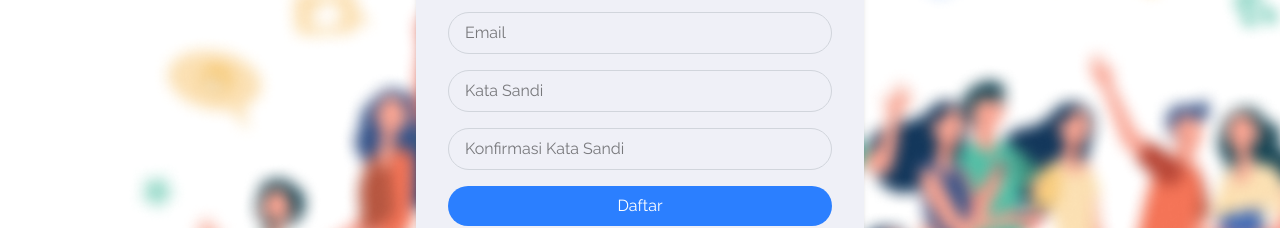
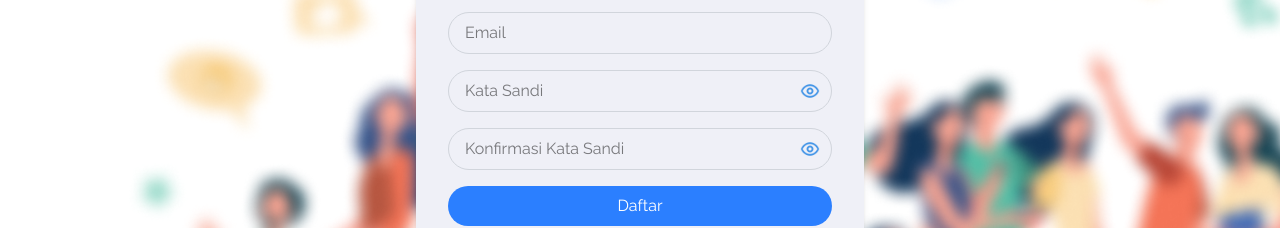
Before and after one commit to muktiabdii/easygo-web, a React (Vite) app: page /register-step-two in a window 1280 px wide. Shown: the part 309-537 px from the top of the page. Built offline with nearby package versions, Linux system fonts and the light colour scheme.

Commit message:
add show password

```diff
--- a/src/pages/LoginPage.jsx
+++ b/src/pages/LoginPage.jsx
@@ -7,6 +7,7 @@ const LoginPage = () => {
   const navigate = useNavigate();
   const [email, setEmail] = useState('');
   const [password, setPassword] = useState('');
+  const [showPassword, setShowPassword] = useState(false);
 
   const handleSubmit = async (e) => {
     e.preventDefault();
@@ -18,13 +19,21 @@ const LoginPage = () => {
     navigate('/login-admin');
   };
 
+  // Function to toggle password visibility
+  const togglePasswordVisibility = () => {
+    setShowPassword(!showPassword);
+  };
+
   return (
     <div className="min-h-screen bg-[url('/login-bg.png')] bg-cover bg-no-repeat" style={{ backgroundPosition: '-30px 0px' }}>
-      <div className="absolute top-1/2 left-1/2 transform -translate-x-1/2 -translate-y-1/2 flex flex-col items-center">
+      <div className="absolute top-20 left-1/2 transform -translate-x-1/2">
         <Link to="/" aria-label="Go to home page">
-          <img src="/logo.png" alt="EasyGo Logo" className="w-60 mb-6" />
+          <img src="/logo.png" alt="EasyGo Logo" className="w-60" />
         </Link>
-        <div className="w-full max-w-md p-8 bg-[#EFF0F7] rounded-xl shadow-md text-center">
+      </div>
+
+      <div className="absolute top-1/2 left-1/2 transform -translate-x-1/2 -translate-y-1/2">
+        <div className="w-md max-w-md p-8 bg-[#EFF0F7] rounded-xl shadow-md text-center">
           <h1 className="text-2xl font-bold mb-6">Masuk</h1>
           <form onSubmit={handleSubmit} className="space-y-4 text-left">
             <input
@@ -35,14 +44,28 @@ const LoginPage = () => {
               onChange={(e) => setEmail(e.target.value)}
               className="w-full px-4 py-2 rounded-full border border-gray-300 focus:outline-none focus:ring-2 focus:ring-blue-400"
             />
+            <div className="relative">
               <input
                 required
-              type="password"
+                type={showPassword ? 'text' : 'password'}
                 placeholder="Kata Sandi"
                 value={password}
                 onChange={(e) => setPassword(e.target.value)}
                 className="w-full px-4 py-2 rounded-full border border-gray-300 focus:outline-none focus:ring-2 focus:ring-blue-400"
               />
+              <button
+                type="button"
+                onClick={togglePasswordVisibility}
+                className="absolute right-3 top-1/2 transform -translate-y-1/2"
+                aria-label={showPassword ? 'Hide password' : 'Show password'}
+              >
+                <img
+                  src={showPassword ? '/icons/invisible.png' : '/icons/visible.png'}
+                  alt={showPassword ? 'Hide password' : 'Show password'}
+                  className="w-5 h-5"
+                />
+              </button>
+            </div>
             <div className="text-right text-sm">
               <a href="/forgot-password-step-one" className="hover:underline font-light">Lupa kata sandi?</a>
             </div>
--- a/src/pages/RegisterStepTwo.jsx
+++ b/src/pages/RegisterStepTwo.jsx
@@ -12,6 +12,8 @@ const RegisterStepTwo = () => {
   const [email, setEmail] = useState(registrationData.email || '');
   const [password, setPassword] = useState(registrationData.password || '');
   const [password_confirmation, setConfirmPassword] = useState(registrationData.password_confirmation || '');
+  const [showPassword, setShowPassword] = useState(false);
+  const [showConfirmPassword, setShowConfirmPassword] = useState(false);
   const [localError, setLocalError] = useState(null);
 
   const handleSubmit = async (e) => {
@@ -38,6 +40,16 @@ const RegisterStepTwo = () => {
     });
   };
 
+  // Function to toggle password visibility
+  const togglePasswordVisibility = () => {
+    setShowPassword(!showPassword);
+  };
+
+  // Function to toggle confirm password visibility
+  const toggleConfirmPasswordVisibility = () => {
+    setShowConfirmPassword(!showConfirmPassword);
+  };
+
   return (
     <div className="min-h-screen bg-[url('/login-bg.png')] bg-cover bg-no-repeat" style={{ backgroundPosition: '-30px 0px' }}>
 
@@ -48,7 +60,7 @@ const RegisterStepTwo = () => {
         </div>
       )}
       <div className="absolute top-1/2 left-1/2 transform -translate-x-1/2 -translate-y-1/2">
-        <div className="w-full max-w-md p-8 bg-[#EFF0F7] rounded-xl shadow-md text-center">
+        <div className="w-md max-w-md p-8 bg-[#EFF0F7] rounded-xl shadow-md text-center">
           <h1 className="text-2xl font-bold mb-6">Daftar</h1>
 
           {/* form */}
@@ -61,22 +73,50 @@ const RegisterStepTwo = () => {
               value={email}
               onChange={(e) => setEmail(e.target.value)}
             />
+            <div className="relative">
               <input
                 required
-              type="password"
+                type={showPassword ? 'text' : 'password'}
                 placeholder="Kata Sandi"
                 className="w-full px-4 py-2 rounded-full border border-gray-300 focus:outline-none focus:ring-2 focus:ring-blue-400"
                 value={password}
                 onChange={(e) => setPassword(e.target.value)}
               />
+              <button
+                type="button"
+                onClick={togglePasswordVisibility}
+                className="absolute right-3 top-1/2 transform -translate-y-1/2"
+                aria-label={showPassword ? 'Hide password' : 'Show password'}
+              >
+                <img
+                  src={showPassword ? '/icons/invisible.png' : '/icons/visible.png'}
+                  alt={showPassword ? 'Hide password' : 'Show password'}
+                  className="w-5 h-5"
+                />
+              </button>
+            </div>
+            <div className="relative">
               <input
                 required
-              type="password"
+                type={showConfirmPassword ? 'text' : 'password'}
                 placeholder="Konfirmasi Kata Sandi"
                 className="w-full px-4 py-2 rounded-full border border-gray-300 focus:outline-none focus:ring-2 focus:ring-blue-400"
                 value={password_confirmation}
                 onChange={(e) => setConfirmPassword(e.target.value)}
               />
+              <button
+                type="button"
+                onClick={toggleConfirmPasswordVisibility}
+                className="absolute right-3 top-1/2 transform -translate-y-1/2"
+                aria-label={showConfirmPassword ? 'Hide confirm password' : 'Show confirm password'}
+              >
+                <img
+                  src={showConfirmPassword ? '/icons/invisible.png' : '/icons/visible.png'}
+                  alt={showConfirmPassword ? 'Hide confirm password' : 'Show confirm password'}
+                  className="w-5 h-5"
+                />
+              </button>
+            </div>
             <button
               type="submit"
               className="w-full bg-blue-500 text-white py-2 rounded-full hover:bg-blue-600 transition"
```
Also changed, not shown: public/icons/invisible.png (added), public/icons/visible.png (added). Lines whose indentation alone changed are shown as unchanged.
